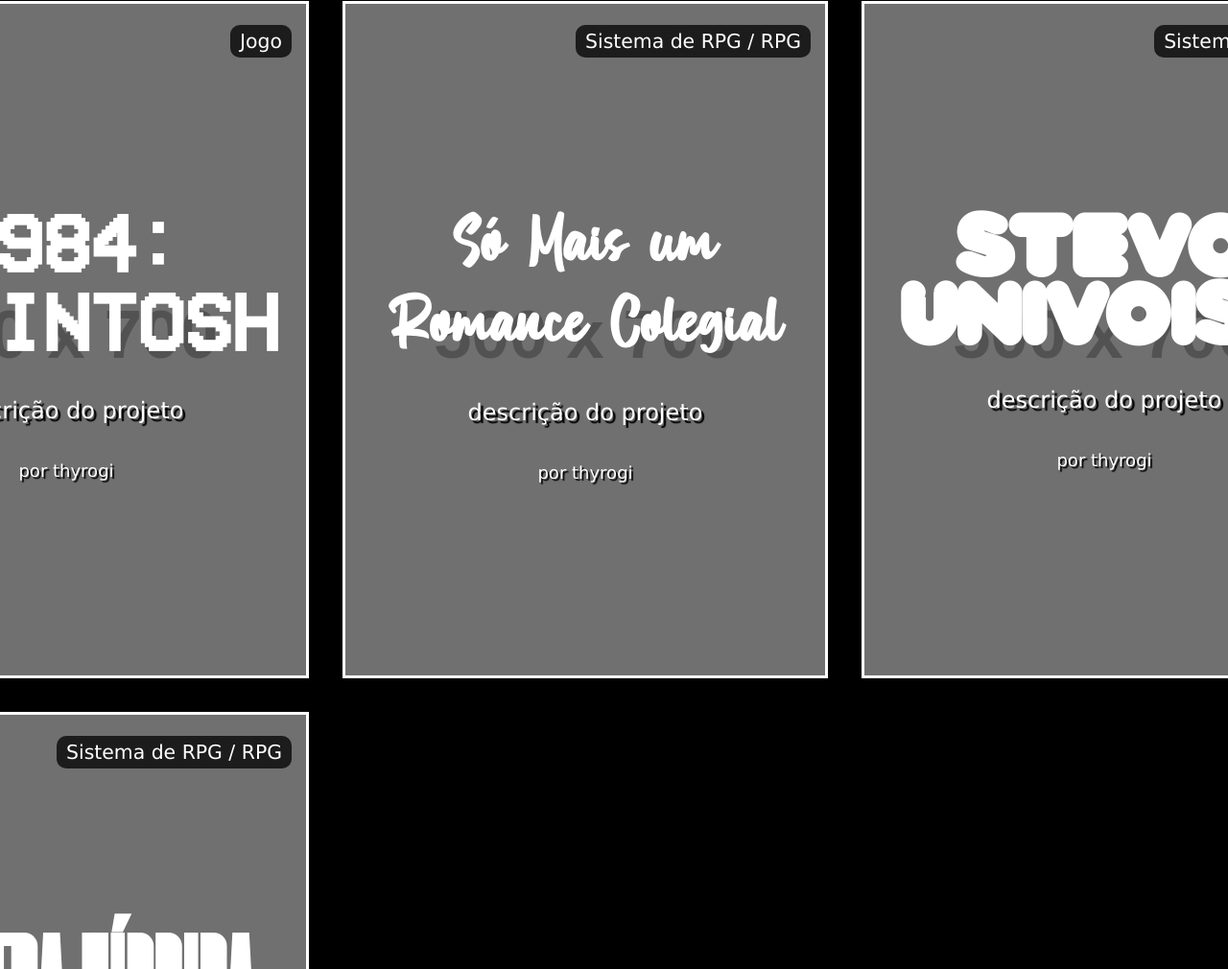
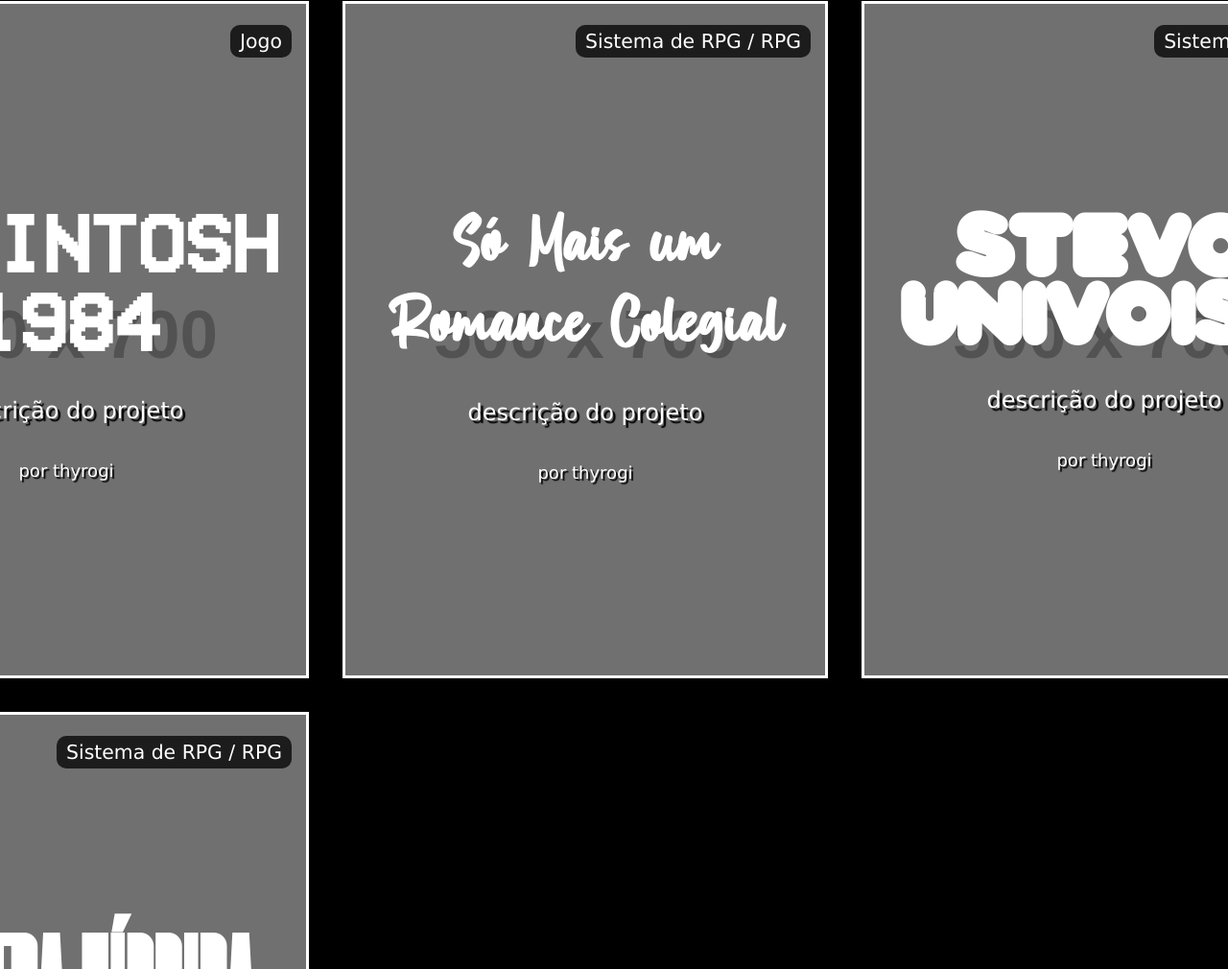
Before and after one commit to thyrogiwebsite/abt-me, a plain HTML site: page projetos.html in a window 1280 px wide. Shown: the part 983-1993 px from the top of the page at 96% size. Drawn offline with Linux system fonts and the light colour scheme; placeholder pictures from the web are drawn by us; a web font is replaced by a local one.

Commit message:
Update projetos.html

```diff
--- a/projetos.html
+++ b/projetos.html
@@ -75,7 +75,7 @@
                             height="700px"
                             >
                             <div class="text-overlay">
-                                <h2 class="macintosh-title">1984: MACINTOSH</h2>
+                                <h2 class="macintosh-title">MACINTOSH 1984</h2>
                                 <p class="project-desc">descrição do projeto</p>
                                 <p class="credits">por thyrogi</p>
                             </div>
@@ -239,4 +239,5 @@
             </div>
         </main>
     </body>
+
 </html>
```
